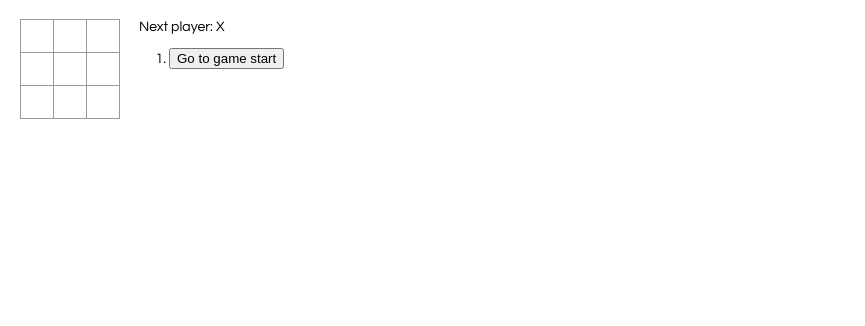
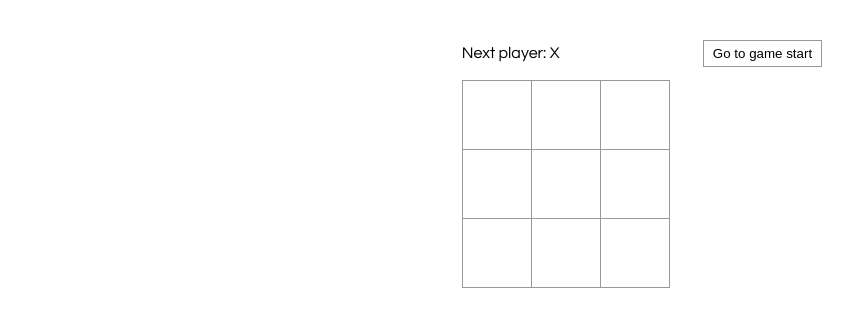
Before and after one commit to LopatinaAnna/ReactTicTacToe, a React app: page / in a window 1280 px wide. Shown: the whole page, without its empty margins (0-865 px from the left). Built offline with nearby package versions, Linux system fonts and the light colour scheme.

Commit message:
Updated styles

```diff
--- a/src/index.css
+++ b/src/index.css
@@ -1,10 +1,31 @@
 body {
-  font: 14px "Century Gothic", Futura, sans-serif;
+  font: 16px "Century Gothic", Futura, sans-serif;
   margin: 20px;
 }
 
-ol, ul {
-  padding-left: 30px;
+ul, ol {
+  margin-left: 0;
+  padding-left: 0;
+}
+
+.moves{
+  margin: 4px;
+  padding: 5px;
+  background-color: white;
+  color: black;
+  border: 1px solid #999;
+  width: 100%;
+}
+
+.moves:hover{
+  background-color: #888;
+  border: 1px solid #888;
+  color: white;
+  cursor: pointer;
+}
+
+li {
+  list-style-type: none;
 }
 
 .board-row:after {
@@ -14,22 +35,23 @@ ol, ul {
 }
 
 .status {
-  margin-bottom: 10px;
+  margin-bottom: 20px;
+  margin-top: 25px;
 }
 
 .square {
   background: #fff;
   border: 1px solid #999;
   float: left;
-  font-size: 24px;
+  font-size: 46px;
   font-weight: bold;
   line-height: 34px;
-  height: 34px;
+  height: 70px;
   margin-right: -1px;
   margin-top: -1px;
   padding: 0;
   text-align: center;
-  width: 34px;
+  width: 70px;
 }
 
 .square:focus {
@@ -43,8 +65,9 @@ ol, ul {
 .game {
   display: flex;
   flex-direction: row;
+  justify-content: center;
 }
 
 .game-info {
-  margin-left: 20px;
+  margin-left: 30px;
 }
--- a/src/index.js
+++ b/src/index.js
@@ -90,7 +90,7 @@ class Game extends React.Component {
         'Go to game start';
       return (
         <li key={move}>
-          <button onClick={() => this.jumpTo(move)}>{desc}</button>
+          <button className="moves" onClick={() => this.jumpTo(move)}>{desc}</button>
         </li>
       );
     });
@@ -105,13 +105,13 @@ class Game extends React.Component {
     return (
       <div className="game">
         <div className="game-board">
+          <div className="status">{status}</div>
           <Board
             squares={current.squares}
             onClick={(i) => this.handleClick(i)}
           />
         </div>
         <div className="game-info">
-          <div>{status}</div>
           <ol>{moves}</ol>
         </div>
       </div>
```
